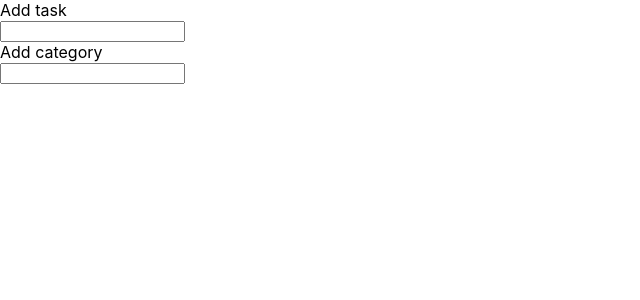
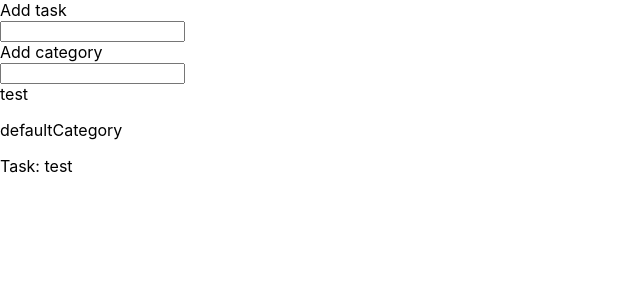
Before and after one commit to krzychu700/toDoApp, a React (Create React App) app: page / in a window 1280 px wide. Shown: the top 300 px of the page, without its empty margins (0-640 px from the left). Built offline with nearby package versions, Linux system fonts and the light colour scheme.

Commit message:
added item display

```diff
--- /dev/null
+++ b/src/components/Item.js
@@ -0,0 +1,9 @@
+import React from "react";
+
+export const Item = (props) => {
+    return (
+    <div>
+      <p>Task: {props.text}</p>
+    </div>
+    );
+}
--- a/src/containers/AddTodo.js
+++ b/src/containers/AddTodo.js
@@ -2,6 +2,7 @@ import React, {Component} from 'react'
 import { connect } from 'react-redux'
 import { bindActionCreators } from "redux";
 import * as actions from "../actions/index";
+import { Item } from "../components/Item";
 
 class AddTodo extends Component {
   constructor(props) {
@@ -59,9 +60,17 @@ class AddTodo extends Component {
         <form onSubmit={this.handleSubmitCategoryForm}>
           <input type="text" value={this.state.categoryName} onChange={this.handleInputCategoryAdd}/>
         </form>
-        {/* {this.props.toDoData.categories.defaultCategory.map(todo => (
-          <p key={todo.id}>{todo.text}</p>
-        ))} */}
+        <div>
+          {this.props.toDoData.categories.defaultCategory[0].text}
+          {Object.keys(this.props.toDoData.categories).map((category, index) => (
+            <div key={index}>
+              <p >{category}</p>
+              {this.props.toDoData.categories[category].map(element => (
+                <Item key={element.id} text={element.text}/>
+              ))}
+            </div>
+          ))}
+        </div>
       </div>
     )
   }
--- a/src/reducers/todos.js
+++ b/src/reducers/todos.js
@@ -1,6 +1,6 @@
 const initialState = {
   categories:{
-    defaultCategory: [],
+    defaultCategory: [{id: "32dsa", text: "test"}],
   },
   test: 0,
 }
@@ -9,7 +9,8 @@ const todos = (state = initialState, action) => {
     case 'ADD_TODO': {
       const category = action.category;
       const searchingCategory = Object.keys(state.categories).find(key => key === category)
-      return {...state, categories: {[searchingCategory]: [...state.categories[searchingCategory], {
+      return {...state, categories: {...state.categories,
+        [searchingCategory]: [...state.categories[searchingCategory], {
           id: action.id,
           text: action.text,
           completed: false
```
